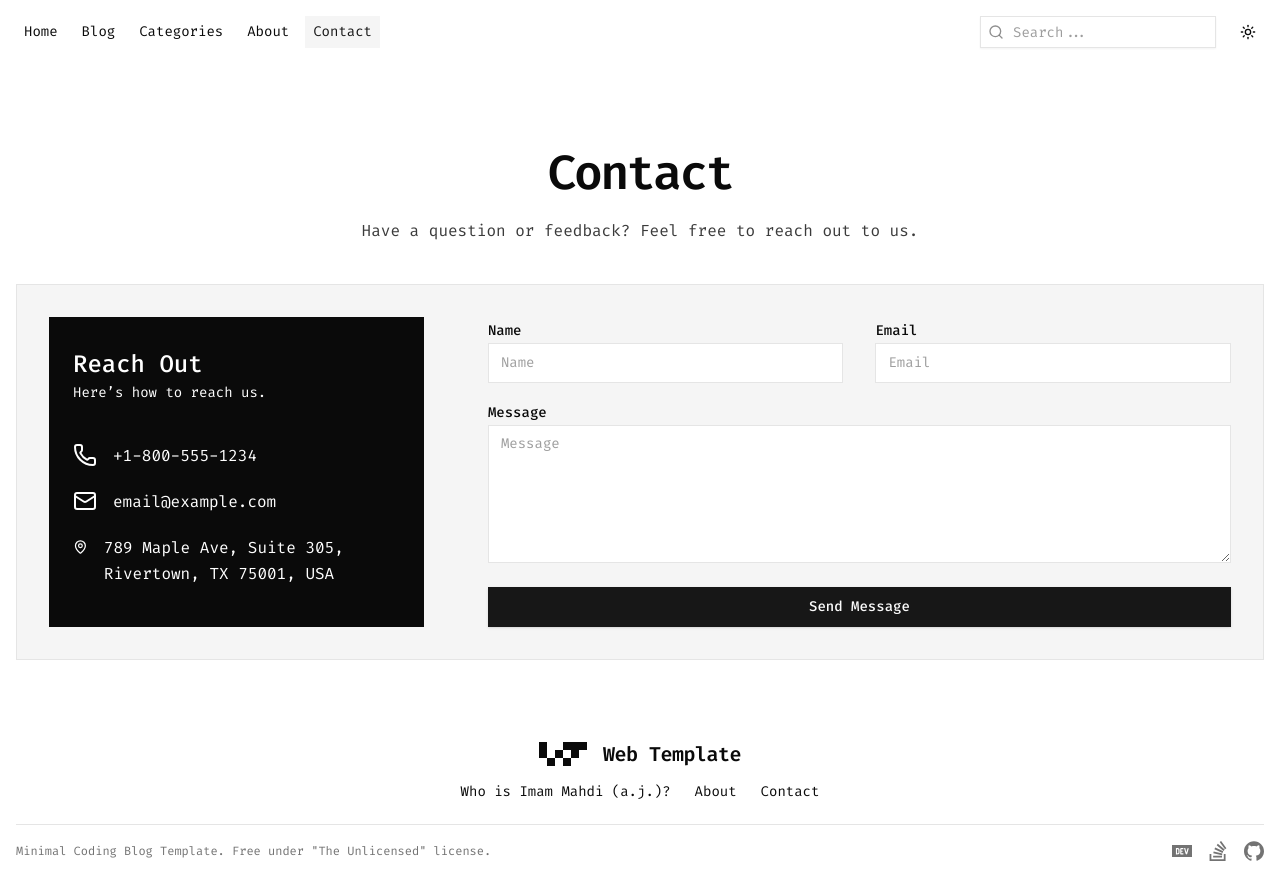
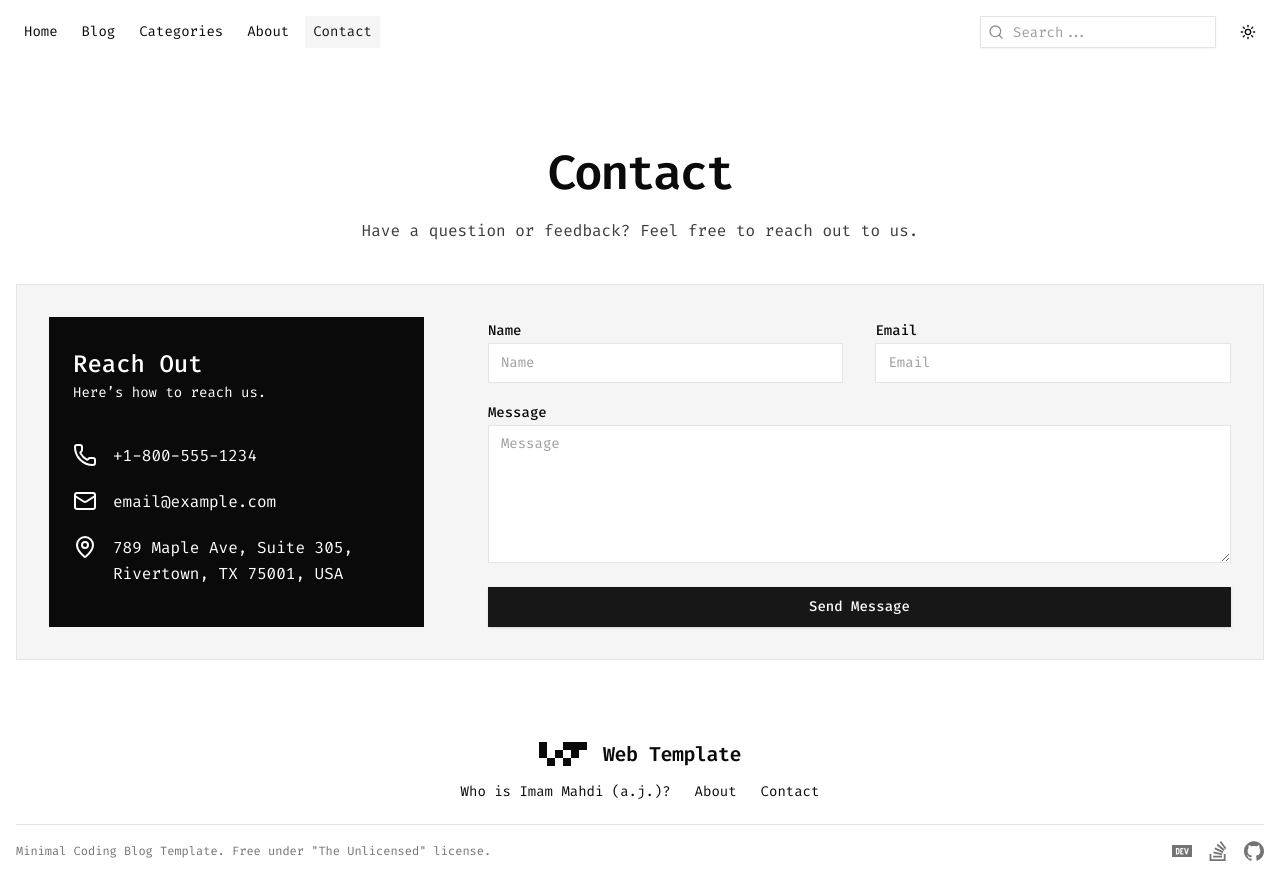
Before and after one commit to mhsn443/wt-minimal-coding-blog, a Next.js app: page /wt-minimal-coding-blog/contact in a window 1280 px wide. Built offline with nearby package versions, Linux system fonts and the light colour scheme.

Commit message:
fix(contact): prevent icons from shrinking

```diff
--- a/app/contact/page.tsx
+++ b/app/contact/page.tsx
@@ -28,13 +28,13 @@ export default function Contact() {
               </h2>
               <p className="mt-1 text-sm">Here’s how to reach us.</p>
               <span className="mt-10 flex flex-col items-start gap-x-4 gap-y-2 sm:flex-row">
-                <Phone className="size-6" /> +1-800-555-1234
+                <Phone className="size-6 shrink-0" /> +1-800-555-1234
               </span>
               <span className="mt-5 flex flex-col items-start gap-x-4 gap-y-2 sm:flex-row">
-                <Mail className="size-6" /> email@example.com
+                <Mail className="size-6 shrink-0" /> email@example.com
               </span>
               <span className="mt-5 flex flex-col items-start gap-x-4 gap-y-2 sm:flex-row">
-                <MapPin className="size-6" /> 789 Maple Ave, Suite 305,
+                <MapPin className="size-6 shrink-0" /> 789 Maple Ave, Suite 305,
                 Rivertown, TX 75001, USA
               </span>
             </div>
```
